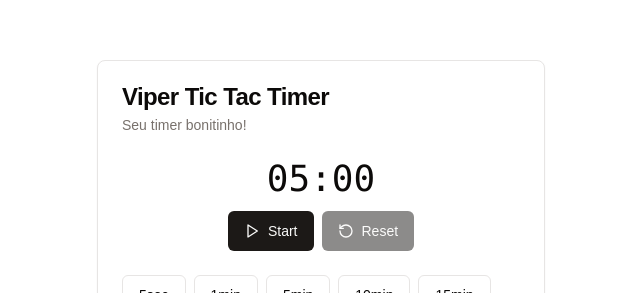
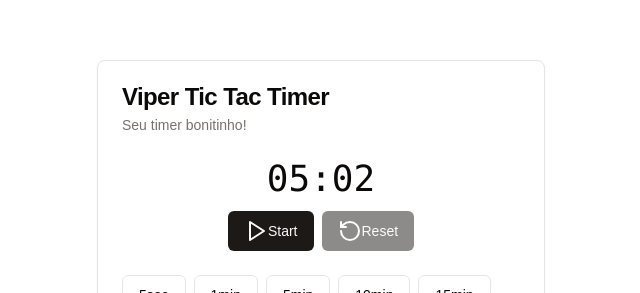
Before and after one commit to aaamenezes/vyper-tic-tac-timer, a Next.js app: page / in a window 1280 px wide. Shown: the part 176-469 px from the top of the page, without its empty margins (319-959 px from the left). Built offline with nearby package versions, Linux system fonts and the light colour scheme.

Commit message:
organize code

```diff
--- a/pages/index.tsx
+++ b/pages/index.tsx
@@ -1,5 +1,3 @@
-import { Button } from '@/components/ui/button';
-import { Play, Pause, RotateCcw, StepForward } from 'lucide-react';
 import {
   Card,
   CardContent,
@@ -10,60 +8,27 @@ import {
 } from '@/components/ui/card';
 import { suggestions } from '@/src/data/suggestions';
 import { formatMinutes, formatSeconds } from '@/src/utils/formatTime';
-import {
-  MutableRefObject,
-  useCallback,
-  useEffect,
-  useRef,
-  useState,
-} from 'react';
-
-function useWithSound(audioPath: string) {
-  const soundRef: MutableRefObject<HTMLAudioElement | null> = useRef(null);
-
-  const play = useCallback(() => soundRef.current?.play(), []);
-
-  useEffect(() => {
-    soundRef.current = new Audio(audioPath);
-  }, [audioPath]);
-
-  return { play };
-}
+import { useEffect, useRef, useState } from 'react';
+import useSounds from '@/src/hooks/useSounds';
+import StartButton from '@/src/components/StartButton';
+import ResetButton from '@/src/components/ResetButton';
+import { TimerStateProps, TimerTimeoutProps } from '@/src/types';
+import SuggestionButton from '@/src/components/SuggestionButton';
 
 export default function Home() {
-  const [timerState, setTimerState] = useState<
-    'notStarted' | 'running' | 'paused'
-  >('notStarted');
-  const [timeRemaining, setTimeRemaining] = useState(300);
+  const [timerState, setTimerState] = useState<TimerStateProps>('notStarted');
+  const [timeRemaining, setTimeRemaining] = useState(302);
 
-  const timeout: MutableRefObject<NodeJS.Timeout | null> = useRef(null);
+  const timerTimeout: TimerTimeoutProps = useRef(null);
 
-  const { play: playTic } = useWithSound('/tic.wav');
-  const { play: playFinish } = useWithSound('/finish.wav');
-
-  const startButtonMap: Record<
-    typeof timerState,
-    { icon: JSX.Element; label: JSX.Element }
-  > = {
-    notStarted: {
-      icon: <Play className="mr-2 h-4 w-4" />,
-      label: <span>Start</span>,
-    },
-    running: {
-      icon: <Pause className="mr-2 h-4 w-4" />,
-      label: <span>Pause</span>,
-    },
-    paused: {
-      icon: <StepForward className="mr-2 h-4 w-4" />,
-      label: <span>Continue</span>,
-    },
-  };
+  const { play: playTic } = useSounds('/tic.wav');
+  const { play: playFinish } = useSounds('/finish.wav');
 
   useEffect(() => {
     if (timerState === 'running') {
       if (timeRemaining > 0) {
-        if (timeout.current) clearInterval(timeout.current);
-        timeout.current = setTimeout(() => {
+        if (timerTimeout.current) clearTimeout(timerTimeout.current);
+        timerTimeout.current = setTimeout(() => {
           if (timeRemaining > 1) playTic();
           setTimeRemaining((timeRemaining) => timeRemaining - 1);
         }, 1000);
@@ -74,7 +39,7 @@ export default function Home() {
     }
 
     return () => {
-      if (timeout.current) clearTimeout(timeout.current);
+      if (timerTimeout.current) clearTimeout(timerTimeout.current);
     };
   }, [timeRemaining, timerState, playFinish, playTic]);
 
@@ -87,49 +52,31 @@ export default function Home() {
         </CardHeader>
         <CardContent className="flex flex-col items-center gap-3">
           <h2 className="text-4xl text-center font-mono">
-            <audio src="/tic1.wav" />
             {formatMinutes(timeRemaining)}:{formatSeconds(timeRemaining)}
           </h2>
           <div className="flex gap-2">
-            <Button
-              disabled={timeRemaining === 0}
-              onClick={() =>
-                setTimerState((currentState) =>
-                  currentState === 'notStarted' || currentState === 'paused'
-                    ? 'running'
-                    : 'paused'
-                )
-              }
-            >
-              {startButtonMap[timerState].icon}
-              {startButtonMap[timerState].label}
-            </Button>
-            <Button
-              disabled={timerState === 'notStarted'}
-              onClick={() => {
-                setTimeRemaining(0);
-                setTimerState('notStarted');
-                if (timeout.current) clearInterval(timeout.current);
-              }}
-            >
-              <RotateCcw className="mr-2 h-4 w-4" />
-              <span>Reset</span>
-            </Button>
+            <StartButton
+              timerState={timerState}
+              setTimerState={setTimerState}
+              timeRemaining={timeRemaining}
+            />
+            <ResetButton
+              timerState={timerState}
+              setTimerState={setTimerState}
+              setTimeRemaining={setTimeRemaining}
+              timerTimeout={timerTimeout}
+            />
           </div>
         </CardContent>
         <CardFooter className="flex flex-wrap gap-2">
           {suggestions.map((suggestion) => (
-            <Button
-              variant="outline"
+            <SuggestionButton
+              suggestion={suggestion}
               key={suggestion.label}
-              disabled={timerState === 'running'}
-              onClick={() => {
-                setTimeRemaining(suggestion.time);
-                setTimerState('notStarted');
-              }}
-            >
-              {suggestion.label}
-            </Button>
+              timerState={timerState}
+              setTimeRemaining={setTimeRemaining}
+              setTimerState={setTimerState}
+            />
           ))}
         </CardFooter>
       </Card>
--- /dev/null
+++ b/src/components/ResetButton.tsx
@@ -0,0 +1,30 @@
+import { Button } from '@/components/ui/button';
+import { TimerStateProps, TimerTimeoutProps } from '../types';
+import type { Dispatch, SetStateAction } from 'react';
+import { RotateCcw } from 'lucide-react';
+
+export default function ResetButton({
+  timerState,
+  setTimerState,
+  setTimeRemaining,
+  timerTimeout,
+}: {
+  timerState: TimerStateProps;
+  setTimerState: Dispatch<SetStateAction<TimerStateProps>>;
+  setTimeRemaining: Dispatch<SetStateAction<number>>;
+  timerTimeout: TimerTimeoutProps;
+}) {
+  return (
+    <Button
+      disabled={timerState === 'notStarted'}
+      onClick={() => {
+        setTimeRemaining(0);
+        setTimerState('notStarted');
+        if (timerTimeout.current) clearInterval(timerTimeout.current);
+      }}
+    >
+      <RotateCcw className="mr-2 h-4 w-4" />
+      <span>Reset</span>
+    </Button>
+  );
+}
--- /dev/null
+++ b/src/components/StartButton.tsx
@@ -0,0 +1,47 @@
+import { Button } from '@/components/ui/button';
+import { Pause, Play, StepForward } from 'lucide-react';
+import { useCallback, type Dispatch, type SetStateAction } from 'react';
+import { TimerStateProps } from '../types';
+
+export default function StartButton({
+  timerState,
+  setTimerState,
+  timeRemaining,
+}: {
+  timerState: TimerStateProps;
+  setTimerState: Dispatch<SetStateAction<TimerStateProps>>;
+  timeRemaining: number;
+}) {
+  const handleClick = useCallback(() => {
+    setTimerState((currentState) =>
+      currentState === 'notStarted' || currentState === 'paused'
+        ? 'running'
+        : 'paused'
+    );
+  }, [setTimerState]);
+
+  const startButtonMap: Record<
+    TimerStateProps,
+    { icon: JSX.Element; label: JSX.Element }
+  > = {
+    notStarted: {
+      icon: <Play className="mr-2 h-4 w-4" />,
+      label: <span>Start</span>,
+    },
+    running: {
+      icon: <Pause className="mr-2 h-4 w-4" />,
+      label: <span>Pause</span>,
+    },
+    paused: {
+      icon: <StepForward className="mr-2 h-4 w-4" />,
+      label: <span>Continue</span>,
+    },
+  };
+
+  return (
+    <Button disabled={timeRemaining === 0} onClick={handleClick}>
+      {startButtonMap[timerState].icon}
+      {startButtonMap[timerState].label}
+    </Button>
+  );
+}
--- /dev/null
+++ b/src/components/SuggestionButton.tsx
@@ -0,0 +1,29 @@
+import { Button } from '@/components/ui/button';
+import { TimerStateProps } from '../types';
+import { Dispatch, SetStateAction } from 'react';
+
+export default function SuggestionButton({
+  suggestion,
+  timerState,
+  setTimeRemaining,
+  setTimerState,
+}: {
+  suggestion: { label: string; time: number };
+  timerState: TimerStateProps;
+  setTimeRemaining: Dispatch<SetStateAction<number>>;
+  setTimerState: Dispatch<SetStateAction<TimerStateProps>>;
+}) {
+  return (
+    <Button
+      variant="outline"
+      key={suggestion.label}
+      disabled={timerState === 'running'}
+      onClick={() => {
+        setTimeRemaining(suggestion.time);
+        setTimerState('notStarted');
+      }}
+    >
+      {suggestion.label}
+    </Button>
+  );
+}
--- /dev/null
+++ b/src/hooks/useSounds.tsx
@@ -0,0 +1,14 @@
+import { useCallback, useEffect, useRef } from 'react';
+import type { MutableRefObject } from 'react';
+
+export default function useSounds(audioPath: string) {
+  const soundRef: MutableRefObject<HTMLAudioElement | null> = useRef(null);
+
+  const play = useCallback(() => soundRef.current?.play(), []);
+
+  useEffect(() => {
+    soundRef.current = new Audio(audioPath);
+  }, [audioPath]);
+
+  return { play };
+}
--- /dev/null
+++ b/src/types.ts
@@ -0,0 +1,4 @@
+import { MutableRefObject } from "react"
+
+export type TimerStateProps = 'notStarted' | 'running' | 'paused'
+export type TimerTimeoutProps = MutableRefObject<NodeJS.Timeout | null>
```
